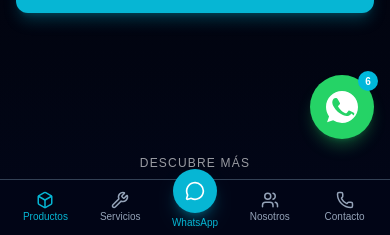
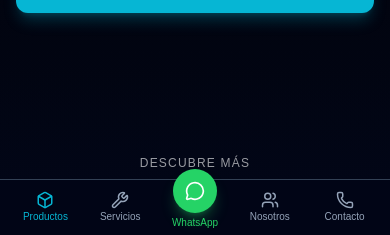
Before and after one commit to profastpage/Moda-Digital-Pro, a Next.js app: page / in a window 390 px wide. Shown: the part 609-844 px from the top of the page. Built offline with nearby package versions, Linux system fonts and the light colour scheme.

Commit message:
Refactor: UX móvil — WhatsApp modal desde bottom nav, producto cards sin modal en mobile

```diff
--- a/src/app/layout.tsx
+++ b/src/app/layout.tsx
@@ -4,6 +4,7 @@ import { ThemeProvider } from "next-themes";
 import "./globals.css";
 import MobileNav from "@/components/MobileNav";
 import FloatingWhatsApp from "@/components/FloatingWhatsApp";
+import { WhatsAppModalProvider } from "@/context/WhatsAppModalContext";
 
 const geistSans = Geist({
   variable: "--font-geist-sans",
@@ -57,9 +58,11 @@ export default function RootLayout({
       </head>
       <body className="min-h-full flex flex-col bg-background text-foreground">
         <ThemeProvider attribute="class" defaultTheme="dark" enableSystem={false}>
-          {children}
-          <FloatingWhatsApp />
-          <MobileNav />
+          <WhatsAppModalProvider>
+            {children}
+            <FloatingWhatsApp />
+            <MobileNav />
+          </WhatsAppModalProvider>
         </ThemeProvider>
       </body>
     </html>
--- a/src/components/FloatingWhatsApp.tsx
+++ b/src/components/FloatingWhatsApp.tsx
@@ -1,14 +1,14 @@
 "use client";
 
-import { useState, useEffect, useRef } from "react";
+import { useEffect, useRef } from "react";
 import { motion, AnimatePresence } from "framer-motion";
 import { WHATSAPP_PRODUCTS, generateWhatsAppLink } from "@/utils/whatsapp-engine";
-import { X, MessageCircle, ChevronUp } from "lucide-react";
+import { X, MessageCircle } from "lucide-react";
+import { useWhatsAppModal } from "@/context/WhatsAppModalContext";
 
 export default function FloatingWhatsApp() {
-  const [isOpen, setIsOpen] = useState(false);
+  const { isOpen, toggleModal, closeModal } = useWhatsAppModal();
   const panelRef = useRef<HTMLDivElement>(null);
-  const buttonRef = useRef<HTMLButtonElement>(null);
 
   /* Close on outside click */
   useEffect(() => {
@@ -17,28 +17,37 @@ export default function FloatingWhatsApp() {
         isOpen &&
         panelRef.current &&
         !panelRef.current.contains(e.target as Node) &&
-        buttonRef.current &&
-        !buttonRef.current.contains(e.target as Node)
+        !(e.target as Element).closest("[data-wa-trigger]")
       ) {
-        setIsOpen(false);
+        closeModal();
       }
     }
     document.addEventListener("mousedown", handleClickOutside);
     return () => document.removeEventListener("mousedown", handleClickOutside);
-  }, [isOpen]);
+  }, [isOpen, closeModal]);
 
   /* Close on Escape */
   useEffect(() => {
     function handleEsc(e: KeyboardEvent) {
-      if (e.key === "Escape") setIsOpen(false);
+      if (e.key === "Escape") closeModal();
     }
     document.addEventListener("keydown", handleEsc);
     return () => document.removeEventListener("keydown", handleEsc);
-  }, []);
+  }, [closeModal]);
+
+  /* Scroll lock when modal is open */
+  useEffect(() => {
+    if (isOpen) {
+      document.body.style.overflow = "hidden";
+    } else {
+      document.body.style.overflow = "";
+    }
+    return () => { document.body.style.overflow = ""; };
+  }, [isOpen]);
 
   return (
-    <div className="fixed bottom-24 right-4 md:bottom-8 md:right-8 z-50 flex flex-col items-end gap-3">
-      {/* ===== Product Menu Panel ===== */}
+    <>
+      {/* ===== Product Menu Panel — visible on both mobile and desktop ===== */}
       <AnimatePresence>
         {isOpen && (
           <motion.div
@@ -47,7 +56,7 @@ export default function FloatingWhatsApp() {
             animate={{ opacity: 1, y: 0, scale: 1 }}
             exit={{ opacity: 0, y: 20, scale: 0.95 }}
             transition={{ duration: 0.25, ease: "easeOut" }}
-            className="w-72 sm:w-80 bg-[#020617] border border-cyan-500/30 rounded-2xl shadow-2xl shadow-black/50 overflow-hidden"
+            className="fixed bottom-20 md:bottom-28 right-4 md:right-8 z-[60] w-[280px] sm:w-80 bg-[#020617] border border-cyan-500/30 rounded-2xl shadow-2xl shadow-black/50 overflow-hidden"
           >
             {/* Panel Header */}
             <div className="flex items-center justify-between px-4 py-3 bg-gradient-to-r from-[#0f172a] to-[#020617] border-b border-cyan-500/20">
@@ -58,7 +67,7 @@ export default function FloatingWhatsApp() {
                 </span>
               </div>
               <button
-                onClick={() => setIsOpen(false)}
+                onClick={closeModal}
                 className="p-1 rounded-full hover:bg-white/10 transition-colors"
                 aria-label="Cerrar menú"
               >
@@ -66,15 +75,15 @@ export default function FloatingWhatsApp() {
               </button>
             </div>
 
-            {/* Product List */}
-            <div className="max-h-[360px] overflow-y-auto py-2">
+            {/* Product List — white-space: normal (no ellipsis) */}
+            <div className="max-h-[340px] md:max-h-[360px] overflow-y-auto py-2">
               {WHATSAPP_PRODUCTS.map((product) => (
                 <button
                   key={product.id}
                   onClick={() => {
                     const link = generateWhatsAppLink(product.message);
                     window.open(link, "_blank", "noopener,noreferrer");
-                    setIsOpen(false);
+                    closeModal();
                   }}
                   className="flex items-center gap-3 w-full px-4 py-3 hover:bg-white/5 transition-colors group text-left"
                 >
@@ -86,9 +95,9 @@ export default function FloatingWhatsApp() {
                       className="w-full h-full object-contain p-1"
                     />
                   </div>
-                  {/* Product name + CTA hint */}
+                  {/* Product name — full text, no truncation */}
                   <div className="flex-1 min-w-0">
-                    <p className="text-sm font-medium text-white truncate group-hover:text-cyan-400 transition-colors">
+                    <p className="text-sm font-medium text-white whitespace-normal leading-snug group-hover:text-cyan-400 transition-colors">
                       {product.name}
                     </p>
                     <p className="text-xs text-white/40 mt-0.5">
@@ -109,38 +118,17 @@ export default function FloatingWhatsApp() {
         )}
       </AnimatePresence>
 
-      {/* ===== Main WhatsApp Button ===== */}
+      {/* ===== Desktop Floating Button — hidden on mobile ===== */}
       <button
-        ref={buttonRef}
-        onClick={() => setIsOpen((prev) => !prev)}
+        data-wa-trigger
+        onClick={toggleModal}
         aria-label="Abrir menú de productos WhatsApp"
-        className="relative w-16 h-16 rounded-full bg-[#25D366] flex items-center justify-center shadow-lg shadow-[#25D366]/30 hover:shadow-[#25D366]/50 hover:scale-110 active:scale-95 transition-all duration-300"
+        className="hidden md:flex fixed bottom-8 right-8 z-50 relative w-16 h-16 rounded-full bg-[#25D366] items-center justify-center shadow-lg shadow-[#25D366]/30 hover:shadow-[#25D366]/50 hover:scale-110 active:scale-95 transition-all duration-300"
       >
-        {/* Pulse ring animation */}
+        {/* Pulse ring */}
         <span className="absolute inset-0 rounded-full bg-[#25D366] animate-ping opacity-25" />
 
-        {/* Icon: toggle between message icon and close */}
-        <AnimatePresence mode="wait">
-          {isOpen ? (
-            <motion.span
-              key="close"
-              initial={{ rotate: -90, opacity: 0 }}
-              animate={{ rotate: 0, opacity: 1 }}
-              exit={{ rotate: 90, opacity: 0 }}
-              transition={{ duration: 0.2 }}
-            >
-              <X className="w-7 h-7 text-white" />
-            </motion.span>
-          ) : (
-            <motion.span
-              key="open"
-              initial={{ rotate: 90, opacity: 0 }}
-              animate={{ rotate: 0, opacity: 1 }}
-              exit={{ rotate: -90, opacity: 0 }}
-              transition={{ duration: 0.2 }}
-              className="flex flex-col items-center"
-            >
-              {/* WhatsApp SVG Icon */}
+        {/* WhatsApp SVG */}
         <svg
           viewBox="0 0 32 32"
           className="w-8 h-8 fill-white"
@@ -148,14 +136,12 @@ export default function FloatingWhatsApp() {
         >
           <path d="M16.004 0h-.008C7.174 0 0 7.176 0 16.004c0 3.5 1.132 6.744 3.054 9.378L1.056 31.2l6.054-1.95A15.9 15.9 0 0016.004 32C24.826 32 32 24.822 32 16.004S24.826 0 16.004 0zm9.302 22.602c-.392 1.104-1.944 2.02-3.2 2.288-.854.18-1.972.324-5.732-1.232-4.812-2.006-7.908-6.892-8.148-7.208-.232-.316-1.94-2.584-1.94-4.928s1.228-3.496 1.662-3.972c.392-.432 1.078-.648 1.738-.648.21 0 .398.01.568.018.434.018.652.044 1.178.914.636 1.058 2.174 3.736 2.366 4.008.194.272.386.678.128 1.06-.248.394-.47.568-.744.878-.274.31-.534.548-.808.884-.25.292-.53.606-.218 1.142.314.528 1.396 2.304 3 3.728 2.06 1.838 3.8 2.408 4.336 2.67.536.26.848.218 1.16-.134.314-.354 1.342-1.562 1.698-2.098.354-.536.71-.448 1.196-.268.488.18 3.076 1.452 3.604 1.718.528.266.88.4 1.012.618.128.218.128 1.264-.264 2.368z" />
         </svg>
-              {/* Small "6" badge */}
+
+        {/* "6" badge */}
         <span className="absolute -top-1 -right-1 w-5 h-5 bg-cyan-500 rounded-full flex items-center justify-center">
           <span className="text-[10px] font-bold text-white">6</span>
         </span>
-            </motion.span>
-          )}
-        </AnimatePresence>
       </button>
-    </div>
+    </>
   );
 }
--- a/src/components/MobileNav.tsx
+++ b/src/components/MobileNav.tsx
@@ -3,12 +3,12 @@
 import { useState, useEffect } from "react";
 import { useTheme } from "next-themes";
 import { Box, Wrench, MessageCircle, Users, Phone } from "lucide-react";
-import { SITE_CONFIG } from "@/constants/product";
+import { useWhatsAppModal } from "@/context/WhatsAppModalContext";
 
-const TABS = [
+const TABS: { label: string; icon: typeof Box; href?: string; isCenter?: boolean }[] = [
   { label: "Productos", icon: Box, href: "#productos" },
   { label: "Servicios", icon: Wrench, href: "#servicios" },
-  { label: "WhatsApp", icon: MessageCircle, href: SITE_CONFIG.whatsapp, isCenter: true },
+  { label: "WhatsApp", icon: MessageCircle, isCenter: true },
   { label: "Nosotros", icon: Users, href: "#nosotros" },
   { label: "Contacto", icon: Phone, href: "#contacto" },
 ];
@@ -21,7 +21,7 @@ export default function MobileNav() {
   useEffect(() => {
     setMounted(true);
     const onScroll = () => {
-      const sections = TABS.filter((t) => !t.isCenter).map((t) => t.href);
+      const sections = TABS.filter((t) => !t.isCenter && t.href).map((t) => t.href!);
       for (let i = sections.length - 1; i >= 0; i--) {
         const el = document.querySelector(sections[i]);
         if (el) {
@@ -41,6 +41,7 @@ export default function MobileNav() {
 
   if (!mounted) return null;
 
+  const { toggleModal } = useWhatsAppModal();
   const isDark = theme !== "light";
 
   return (
@@ -80,22 +81,23 @@ export default function MobileNav() {
           );
         })}
 
-      {/* Center WhatsApp button — compact */}
-      <a
-        href={SITE_CONFIG.whatsapp}
-        target="_blank"
-        rel="noopener noreferrer"
-        className="flex flex-col items-center justify-center -mt-4 min-w-[48px]"
+      {/* Center WhatsApp button — triggers product modal */}
+      <button
+        data-wa-trigger
+        onClick={toggleModal}
+        type="button"
+        className="flex flex-col items-center justify-center -mt-4 min-w-[48px] bg-transparent border-none cursor-pointer"
+        aria-label="Abrir menú de productos por WhatsApp"
       >
         <div
-          className="w-11 h-11 rounded-full bg-[#06b6d4] flex items-center justify-center shadow-lg shadow-cyan-500/30 active:scale-95 transition-transform duration-200"
+          className="w-11 h-11 rounded-full bg-[#25D366] flex items-center justify-center shadow-lg shadow-[#25D366]/30 active:scale-95 transition-transform duration-200"
         >
           <MessageCircle className="w-5 h-5 text-white" />
         </div>
-        <span className="text-[10px] font-medium text-[#06b6d4] mt-0.5">
+        <span className="text-[10px] font-medium text-[#25D366] mt-0.5">
           WhatsApp
         </span>
-      </a>
+      </button>
 
       {/* Right tabs */}
       {TABS.filter((t) => !t.isCenter)
--- /dev/null
+++ b/src/context/WhatsAppModalContext.tsx
@@ -0,0 +1,34 @@
+"use client";
+
+import { createContext, useContext, useState, useCallback, type ReactNode } from "react";
+
+interface WhatsAppModalContextValue {
+  isOpen: boolean;
+  openModal: () => void;
+  closeModal: () => void;
+  toggleModal: () => void;
+}
+
+const WhatsAppModalContext = createContext<WhatsAppModalContextValue>({
+  isOpen: false,
+  openModal: () => {},
+  closeModal: () => {},
+  toggleModal: () => {},
+});
+
+export function WhatsAppModalProvider({ children }: { children: ReactNode }) {
+  const [isOpen, setIsOpen] = useState(false);
+  const openModal = useCallback(() => setIsOpen(true), []);
+  const closeModal = useCallback(() => setIsOpen(false), []);
+  const toggleModal = useCallback(() => setIsOpen((p) => !p), []);
+
+  return (
+    <WhatsAppModalContext.Provider value={{ isOpen, openModal, closeModal, toggleModal }}>
+      {children}
+    </WhatsAppModalContext.Provider>
+  );
+}
+
+export function useWhatsAppModal() {
+  return useContext(WhatsAppModalContext);
+}
```
Also changed, not shown: src/components/ProductsSection.tsx (+7 -5 lines). Lines whose indentation alone changed are shown as unchanged.
